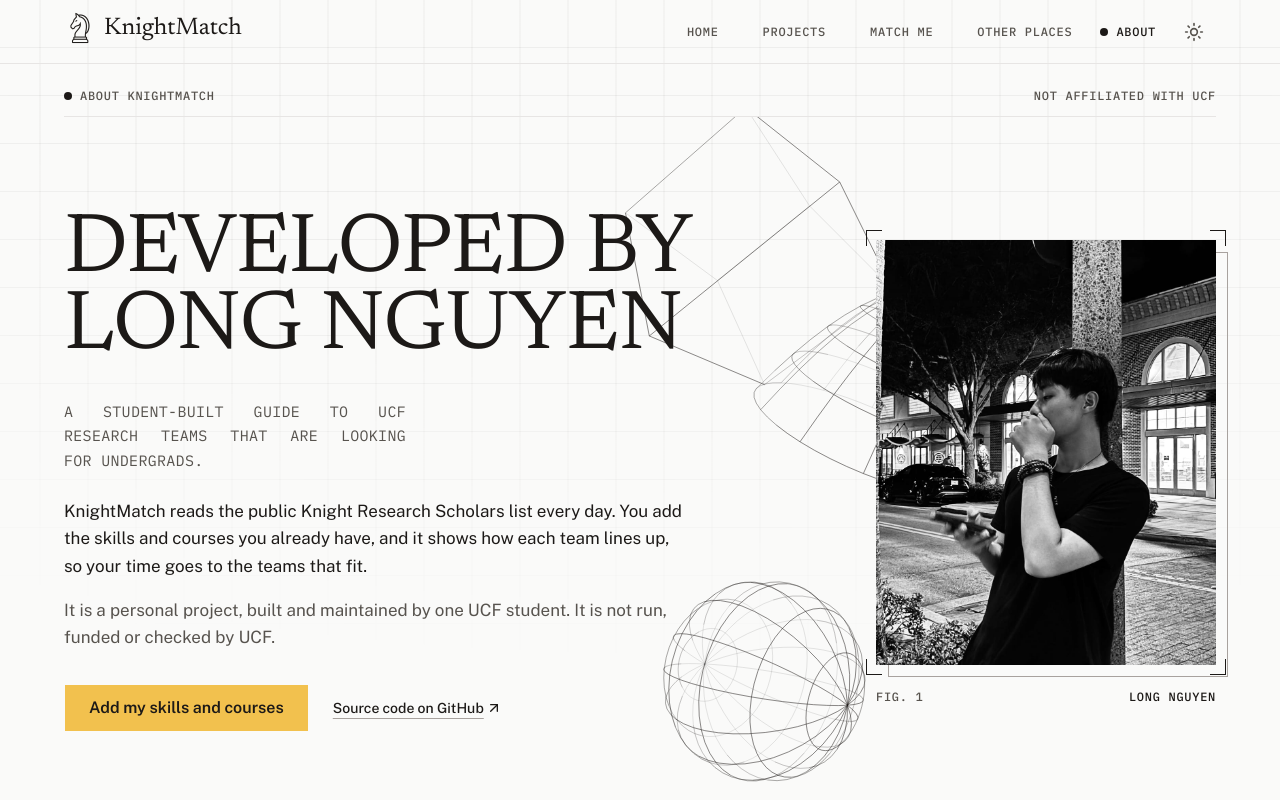
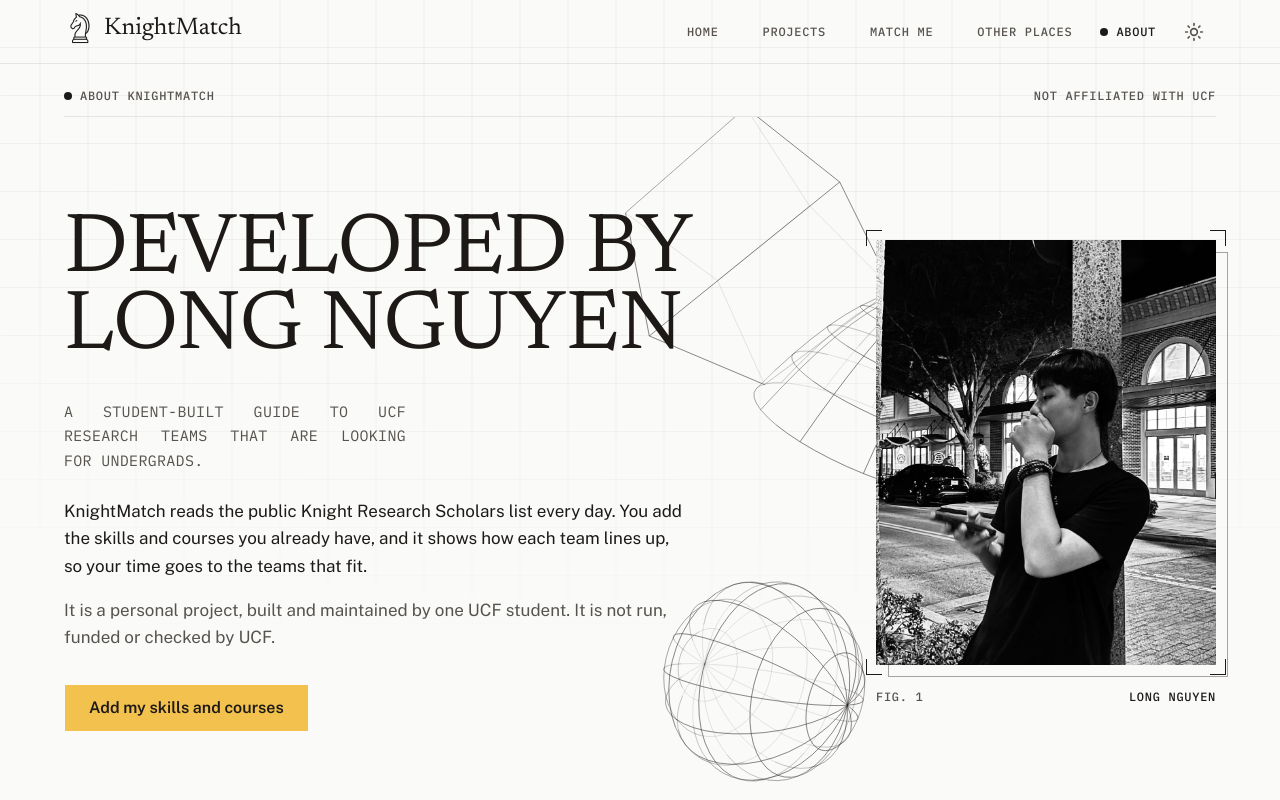
Before and after one commit to long060106/KnightMatch, a Next.js app: page /about in a window 1280 px wide. Shown: the top 800 px of the page. Built offline with nearby package versions, Linux system fonts and the light colour scheme.

Commit message:
About: remove the Source code on GitHub link

```diff
--- a/src/app/about/page.tsx
+++ b/src/app/about/page.tsx
@@ -113,16 +113,6 @@
                 <Button asChild className="h-12 px-6 text-base font-semibold active:scale-[0.97]">
                   <Link href="/match">Add my skills and courses</Link>
                 </Button>
-                <a
-                  href={REPO}
-                  target="_blank"
-                  rel="noopener noreferrer"
-                  className="km-link inline-flex min-h-11 items-center gap-0.5 text-sm font-medium"
-                >
-                  Source code on GitHub
-                  <ArrowUpRight className="size-4" aria-hidden="true" />
-                  <span className="sr-only">(opens in a new tab)</span>
-                </a>
               </div>
             </div>
 
```
